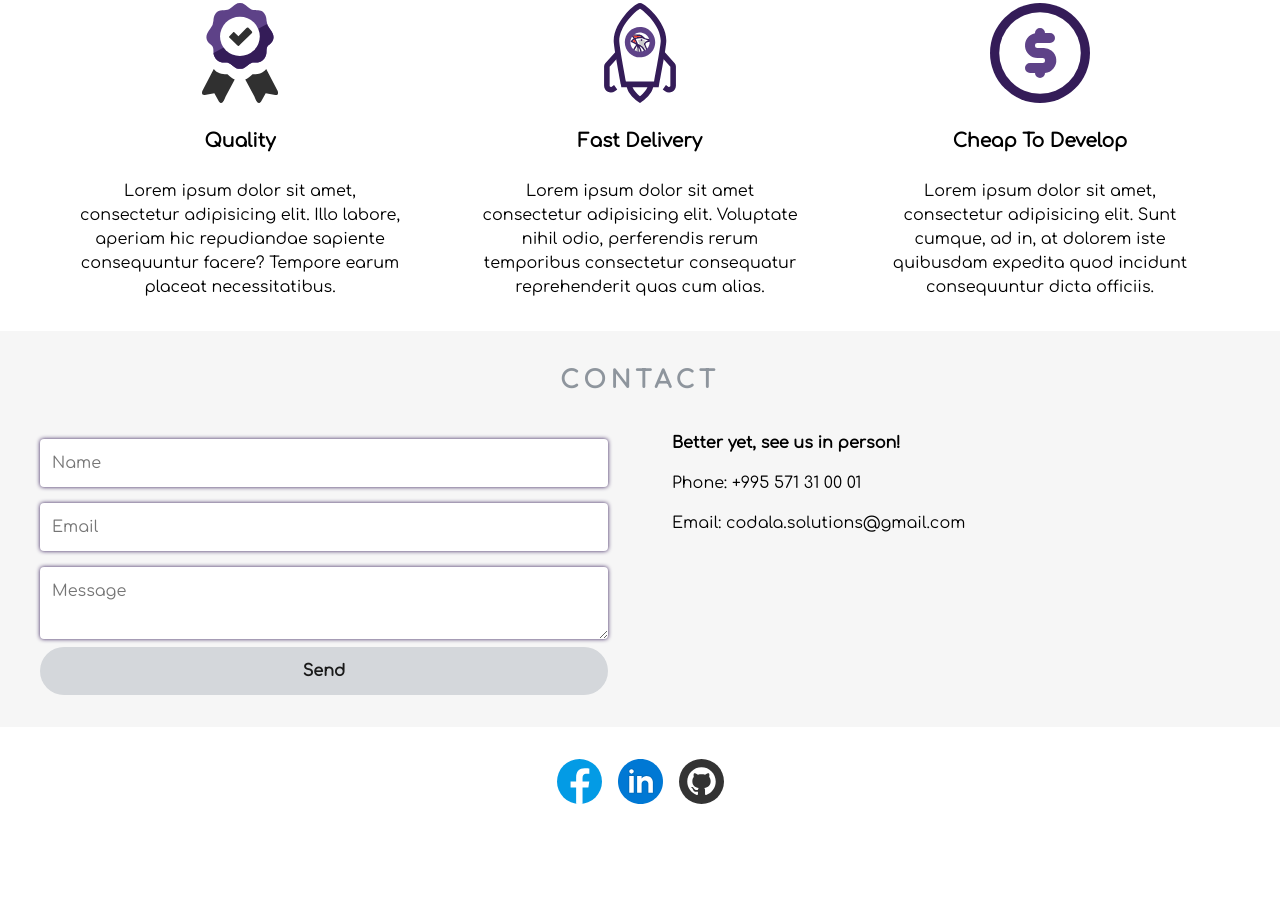
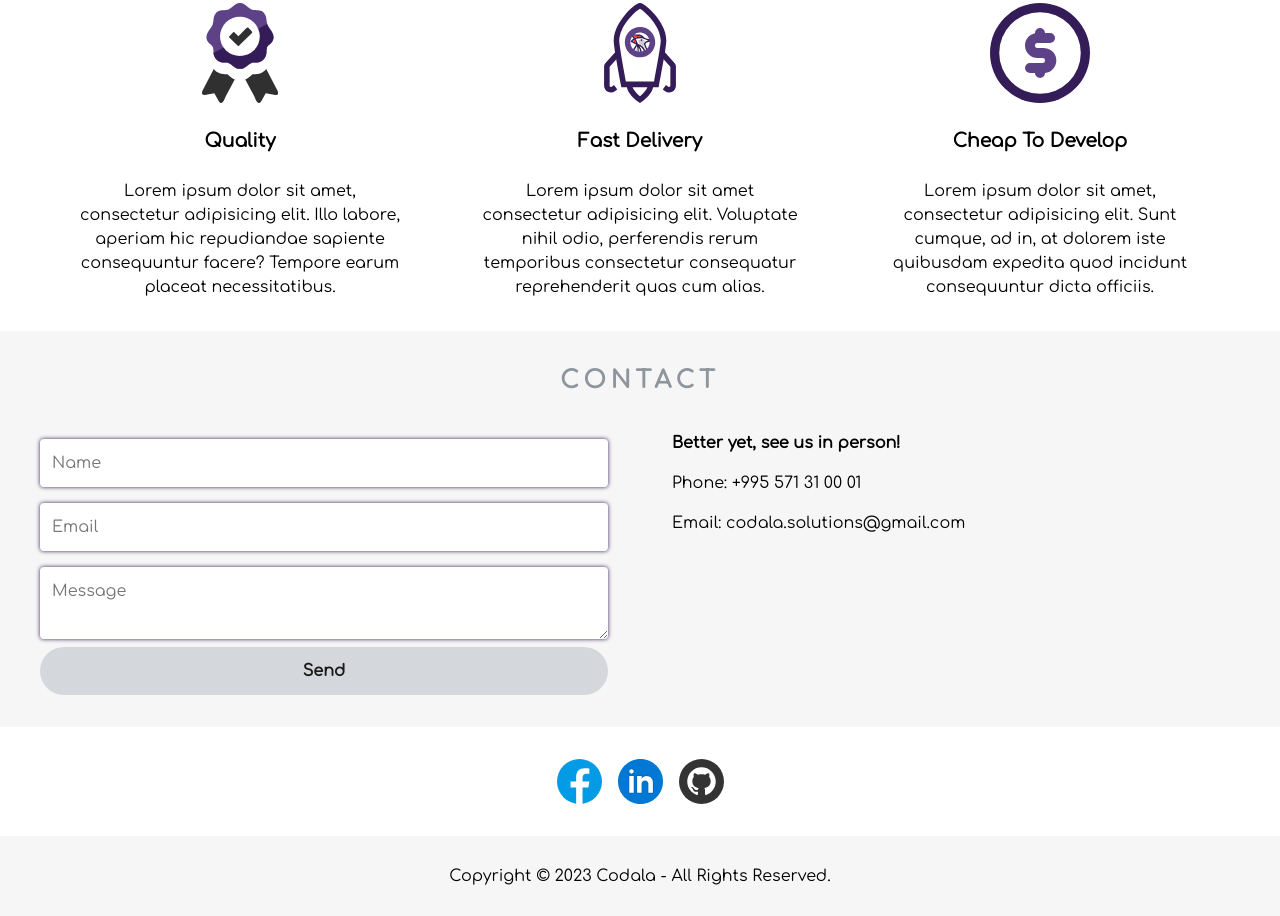
Before and after one commit to codalasolutions/codala, a plain HTML site: page index.html in a window 1280 px wide. Shown: the part 609-1525 px from the top of the page. Before the commit the page ends 1445 px from the top, so only its background shows below. Drawn offline with nearby package versions, Linux system fonts and the light colour scheme.

Commit message:
add copyright footer

```diff
--- a/assets/styles/style.css
+++ b/assets/styles/style.css
@@ -113,6 +113,15 @@ main {
   background-color: rgb(246 246 246);
 }
 
+footer {
+  height: 80px;
+  width: 100%;
+  display: flex;
+  align-items: center;
+  justify-content: center;
+  background-color: rgb(246 246 246);
+}
+
 .contact-wrapper {
   display: flex;
   gap: 4rem;
--- a/index.html
+++ b/index.html
@@ -1,17 +1,14 @@
 <!DOCTYPE html>
 <html lang="en">
-
 <head>
   <meta charset="UTF-8">
   <meta name="viewport" content="width=device-width, initial-scale=1.0">
-
   <title>Codala</title>
   <link rel="icon" href="./assets/logo.svg" type="image/svg+xml">
   <link rel="stylesheet" href="./assets/styles/reset.css">
   <link rel="stylesheet" href="./assets/styles/utilities.css">
   <link rel="stylesheet" href="./assets/styles/style.css">
 </head>
-
 <body>
   <header>
     <nav class="container d-flex justify-space-between items-center">
@@ -39,7 +36,6 @@
         </div>
       </div>
     </section>
-
     <section class="container" id="about">
       <h2 class="mb-2">About</h2>
       <div class="list justify-space-around">
@@ -65,7 +61,6 @@
     </section>
     <section id="contact">
       <div class="container">
-
         <h2 class="mb-2">Contact</h2>
         <div class="contact-wrapper">
           <div class="form">
@@ -85,18 +80,17 @@
             <p>Email: codala.solutions@gmail.com</p>
           </div>
         </div>
-
       </div>
     </section>
     <section class="container d-flex justify-center gap-16" id="social">
       <a href="#" class="icon fb">Facebook</a>
       <a href="#" class="icon li">LinkedIn</a>
-      <a href="https://github.com/codalasolutions" class="icon gh">LinkedIn</a>
+      <a href="https://github.com/codalasolutions" class="icon gh">GitHub</a>
     </section>
   </main>
   <footer>
+    <p>Copyright © 2023 Codala - All Rights Reserved.</p>
   </footer>
   <script src="https://unpkg.com/@lottiefiles/lottie-player@latest/dist/lottie-player.js"></script>
 </body>
-
 </html>
```
